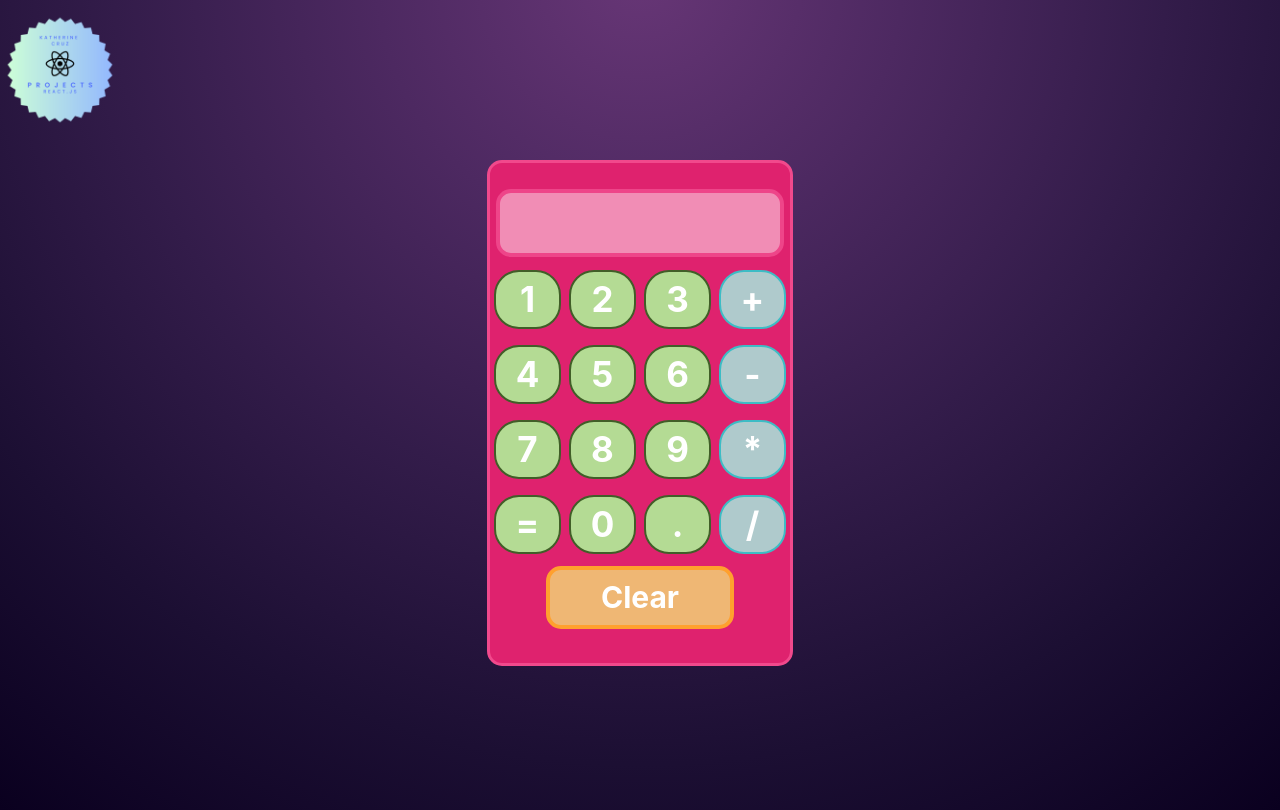
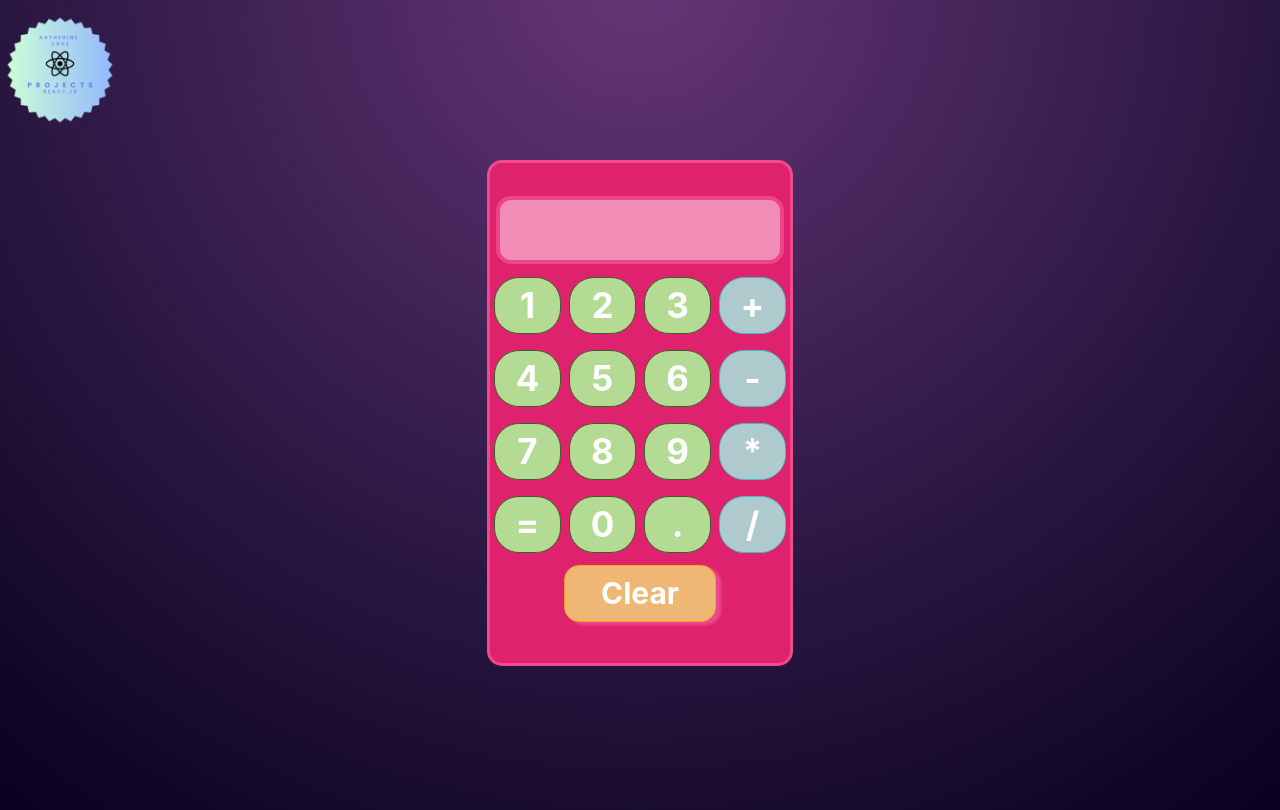
Before and after one commit to ankathe/Calculator, a React (Create React App) app: page / in a window 1280 px wide. Built offline with nearby package versions, Linux system fonts and the light colour scheme.

Commit message:
first commit

```diff
--- a/src/component/bottom.css
+++ b/src/component/bottom.css
@@ -7,25 +7,26 @@
     font-weight: bold;
     font-size: 35px;
     background-color: #b4db94;
-    border: 2px solid #415e28;
+    border: 1px solid #415e28;
     color: #ffffff;
     cursor: pointer;
     margin: 4px;
     border-radius: 25px;
     user-select: none;
+    transition: all 0.3s ease-in-out;
 }
 
 .boton-container:hover{
     background-color: #9061c3;
-    border: 2px solid #331d4a;
+    border: 1px solid #331d4a;
 }
 
 .operator{
     background-color: #afcacc;
-    border: 2px solid #3dbcc5;
+    border: 1px solid #3dbcc5;
 }
 
 .operator:hover{
     background-color: #f1b266;
-    border: 2px solid #ffa02e;
+    border: 1px solid #ffa02e;
 }
--- a/src/component/clear.css
+++ b/src/component/clear.css
@@ -1,21 +1,23 @@
 .clear{
     height: 55px;
-    width: 180px;
+    width: 150px;
     background-color: #efb774;
     border-radius: 15px;
-    border: 4px solid #ffa02e;
+    border: 1px solid #ffa02e;
     display: flex;
     margin-bottom: 5px;
     justify-content: center;
-   align-items: center;
+    align-items: center;
     font-size: 30px;
     color: #fff;
     font-weight: bold;
     cursor: pointer;
+    transition: all 0.3s ease-in-out;
+    box-shadow: 5px 3px 3px #ec4b8b;
 }
 
 .clear:hover{
     background-color: #f1ea82;
-    border: 4px solid #ede135;
+    border: 1px solid #ede135;
     color: #ffa02e;
 }
```
